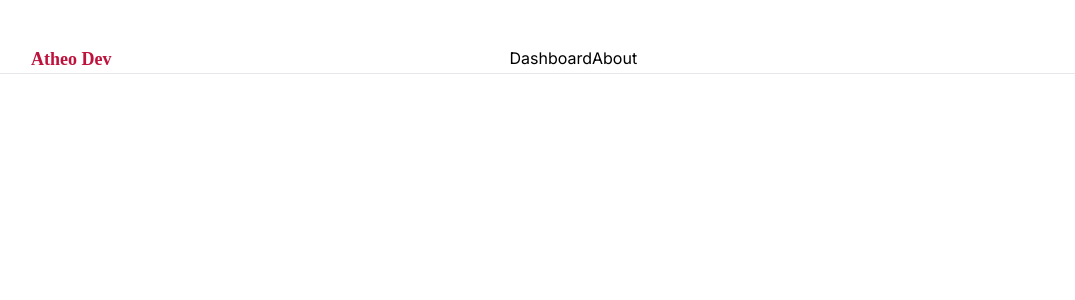
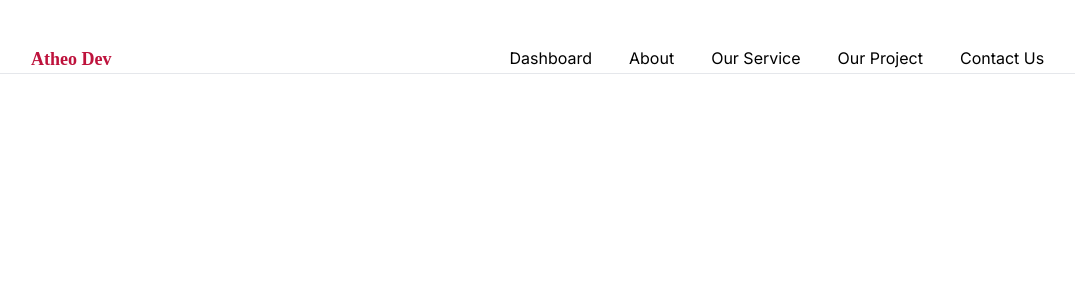
Before and after one commit to atheo810/belajar-vercel-typescript, a Next.js app: page / in a window 1280 px wide. Shown: the top 300 px of the page, without its empty margins (65-1140 px from the left). Built offline with nearby package versions, Linux system fonts and the light colour scheme.

Commit message:
styling: navbar

```diff
--- a/src/app/navbar.tsx
+++ b/src/app/navbar.tsx
@@ -2,20 +2,29 @@ import Link from "next/link";
 
 export default function Navbar() {
   return (
-    <nav className="relative">
-      <span className="flex">
-        <h1 className="text-rose-700 font-work text-lg font-bold leading-normal z-10 pl-24 pt-[46px] pr-[398px]">
+    <nav className="relative pt-[46px]">
+      <span className="flex flex-row">
+        <h1 className="text-rose-700 font-work text-lg font-bold leading-normal z-10 pl-24 pr-[398px]">
           Atheo Dev
         </h1>
 
-        <ul className="flex flex-row pt-[46px]">
-          <li className="basis-1/2 items-center">
-            <Link className="no-underline" href="/dashboard">
+        <ul className="flex flex-row">
+          <li className="pr-[37px]">
+            <Link className="" href="/dashboard">
               Dashboard
             </Link>
           </li>
-          <li className="basis-1/2 items-center">
+          <li className="pr-[37px]">
             <Link href="/about">About</Link>
+          </li>
+          <li className="pr-[37px]">
+            <Link href="/about">Our Service</Link>
+          </li>
+          <li className="pr-[37px]">
+            <Link href="/about">Our Project</Link>
+          </li>
+          <li className="">
+            <Link href="/about">Contact Us</Link>
           </li>
         </ul>
       </span>
```
